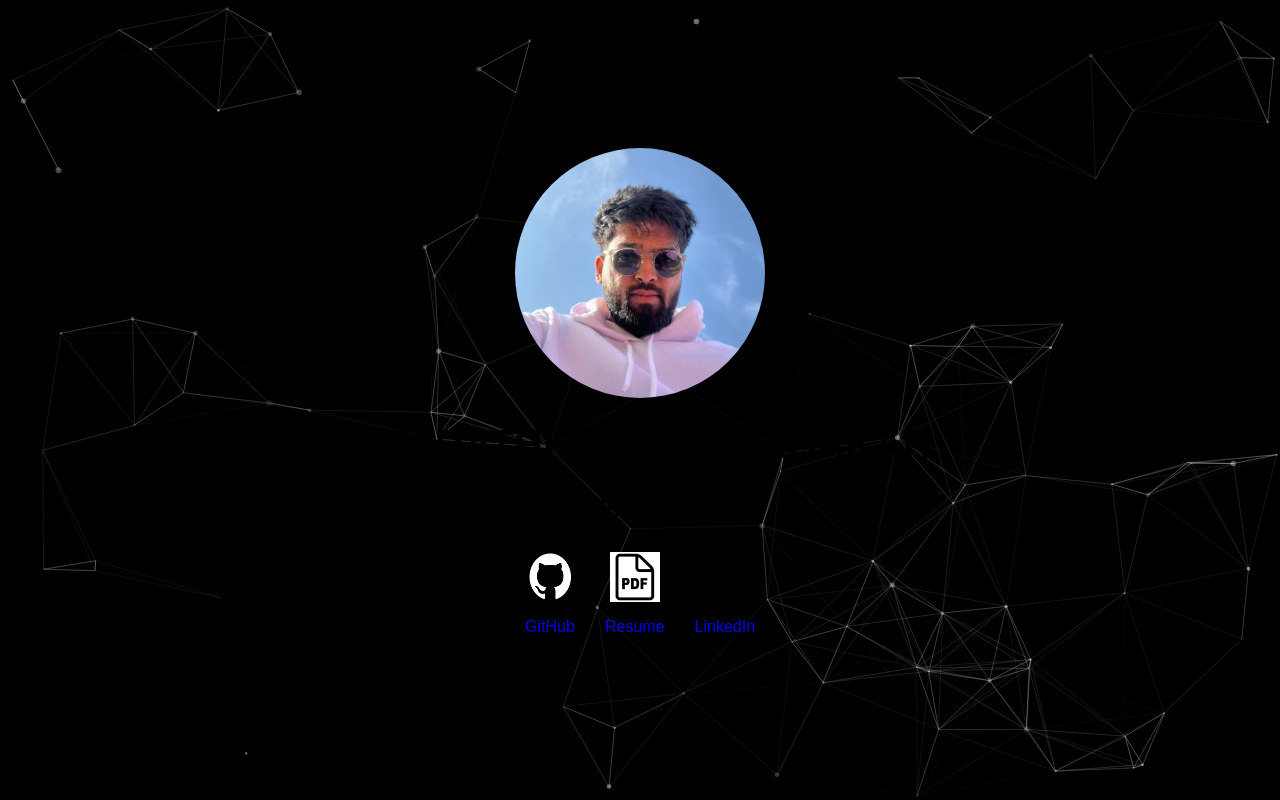
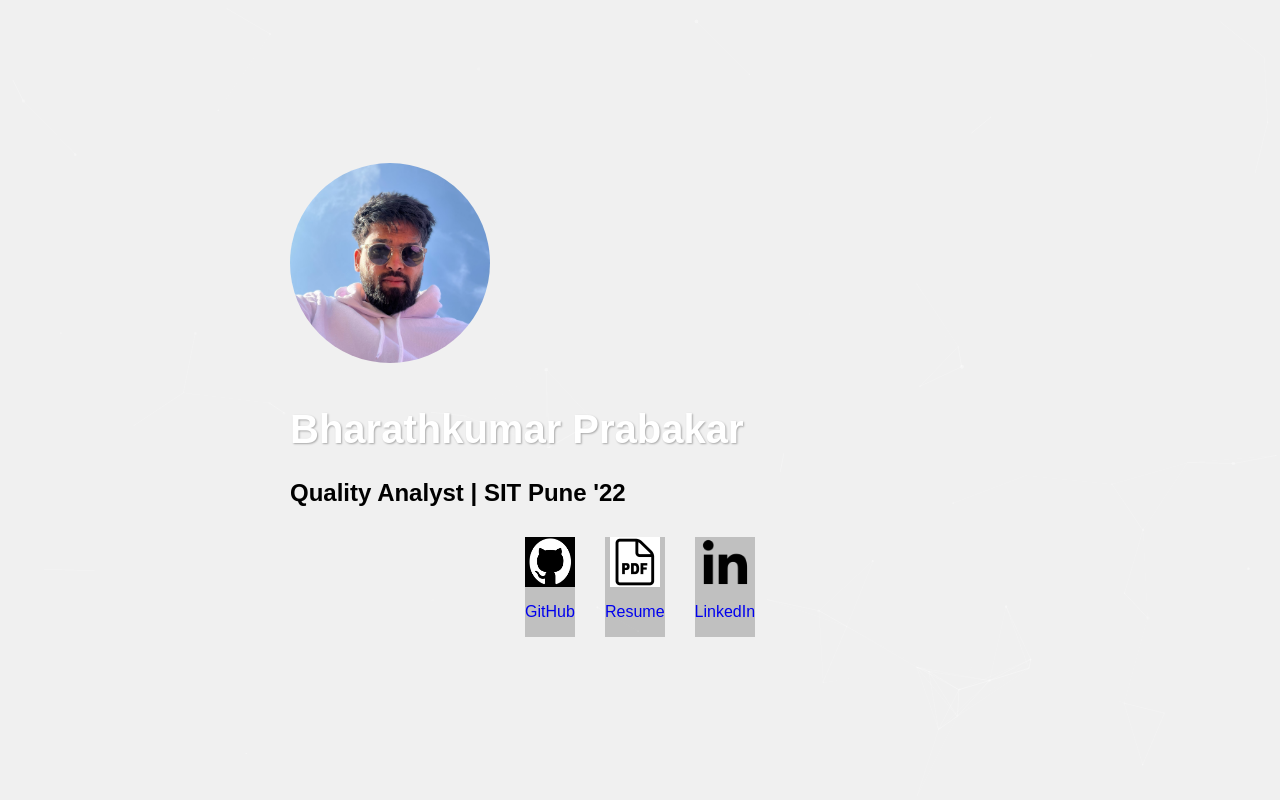
Before and after one commit to rpbk-4613/rpbk-4613.github.io, a plain HTML site: page index.html in a window 1280 px wide. Drawn offline with nearby package versions, Linux system fonts and the light colour scheme; animation ran at ten frames a second.

Commit message:
upgrades

```diff
--- a/index.html
+++ b/index.html
@@ -8,30 +8,31 @@
     <title>BHARATHKUMAR PRABAKAR</title>
 </head>
 
-<body class="h-screen bg-black">
-    <div id="interactive-background"></div>
-    <div class="container">
+<body class="h-screen bg-black overflow-hidden">
+    <div id="interactive-background"> </div>
+    <div class="container flex flex-col items-center justify-center min-h-screen">
         <img src="images/my-profile-photo.jpg" alt="Profile Photo" class="profile-photo">
-        <h1 class="your-name">BHARATHKUMAR PRABAKAR</h1>
-        <h2 class="designation">Quality Analyst</h2>
+        <h1 class="your-name text-4xl font-bold text-white mb-4">Bharathkumar Prabakar</h1>
+        <h2 class="designation">Quality Analyst | SIT Pune '22</h2>
 
-        <div class="icon-boxes">
-            <a href="https://github.com/rpbk-4613" target="_blank" class="icon-box">
+        <div class="icon-boxes flex justify-center space-x-4">
+            <a href="https://github.com/rpbk-4613" target="_blank"
+                class="icon-box flex items-center hover:bg-gray-100 rounded-lg py-2 px-4">
                 <img src="images/github-icon.png" alt="GitHub">
-                <p>GitHub</p>
+                <p class="text-white ml-2">GitHub</p>
             </a>
             <a href="https://docs.google.com/spreadsheets/d/1bOzIIxEqNi5De-fCvHuJdxWPj-siqE1lipF88-P4y20/edit?usp=sharing"
-                target="_blank" class="icon-box">
+                target="_blank" class="icon-box flex items-center hover:bg-gray-100 rounded-lg py-2 px-4">
                 <img src="images/resume-icon.png" alt="Resume">
-                <p>Resume</p>
+                <p class="text-white ml-2">Resume</p>
             </a>
-            <a href="https://www.linkedin.com/in/bkp4613/" target="_blank" class="icon-box">
+            <a href="https://www.linkedin.com/in/bkp4613/" target="_blank"
+                class="icon-box flex items-center hover:bg-gray-100 rounded-lg py-2 px-4">
                 <img src="images/linkedin-icon.png" alt="LinkedIn">
-                <p>LinkedIn</p>
+                <p class="text-white ml-2">LinkedIn</p>
             </a>
         </div>
     </div>
-
 
     <script src="https://cdn.jsdelivr.net/npm/particles.js@2.0.0/particles.min.js"></script>
     <script src="script.js"></script>
--- a/script.js
+++ b/script.js
@@ -1,11 +1,20 @@
 particlesJS('interactive-background', {
     particles: {
-        number: { value: 80, density: { enable: true, value_area: 800 } },
-        color: { value: "#ffffff" },
-        shape: { type: "circle" },
-        opacity: { value: 0.5, random: true, anim: { enable: false } },
-        size: { value: 3, random: true, anim: { enable: false } },
-        line_linked: { enable: true, distance: 150, color: "#ffffff", opacity: 0.4, width: 1 },
+        number: { value: 60, density: { enable: true, value_area: 800 } },
+        color: { value: "#ffffff" }, // Particle color
+        shape: {
+            type: "circle",
+            stroke: { width: 0, color: "#000000" } // No border
+        },
+        opacity: { value: 0.4, random: true, anim: { enable: false } },
+        size: { value: 2, random: true, anim: { enable: false } },
+        line_linked: {
+            enable: true,
+            distance: 120,
+            color: "#ffffff",
+            opacity: 0.3,
+            width: 1
+        },
         move: { enable: true, speed: 2, direction: "none", random: false, out_mode: "out" }
     },
     interactivity: {
--- a/style.css
+++ b/style.css
@@ -12,27 +12,34 @@ body {
 
 
 #interactive-background {
-    width: 100% !important;
-    height: 100% !important;
-    position: fixed !important;
-    z-index: -1 !important;
-    top: 0px !important;
-    left: 0px !important;
-    background-color: rgb(0, 0, 0);
-    pointer-events: none;
+    position: fixed;
+    top: 0;
+    left: 0;
+    width: 100%;
+    height: 100%;
+    z-index: -1;
+    /* background-color: rgb(0, 0, 0);
+    pointer-events: none; */
 }
 
 
 .container {
-    text-align: center;
-    z-index: 1;
+    /* text-align: center;
+    z-index: 1; */
+    width: 80%;
+    /* Adjust as needed */
+    max-width: 700px;
+    /* Limit container width on larger screens */
 }
 
 .profile-photo {
-    width: 250px;
-    /* Make the image bigger */
-    height: 250px;
+    /* Adjust styles for photo size and positioning */
     border-radius: 50%;
+    width: 200px;
+    height: 200px;
+    /* width: 250px; */
+    /* height: 250px; */
+    margin-bottom: 20px;
     object-fit: cover;
     /* Keeps the photo within the circle without stretching */
 }
@@ -41,15 +48,20 @@ body {
     margin-top: 20px;
     font-size: 2.5em;
     font-weight: bold;
+    color: #fff;
+    text-shadow: 1px 1px 2px rgba(0, 0, 0, 0.3);
 }
 
 .icon-boxes {
     display: flex;
     justify-content: center;
     margin-top: 30px;
+    color: #fff;
 }
 
 .icon-box {
+    background-color: rgba(0, 0, 0, 0.2);
+    /* Semi-transparent background */
     display: flex;
     flex-direction: column;
     align-items: center;
@@ -59,6 +71,8 @@ body {
 }
 
 .icon-box img {
+    /* Ensure text color contrasts well */
+    color: #fff;
     width: 50px;
     height: 50px;
 }
```
